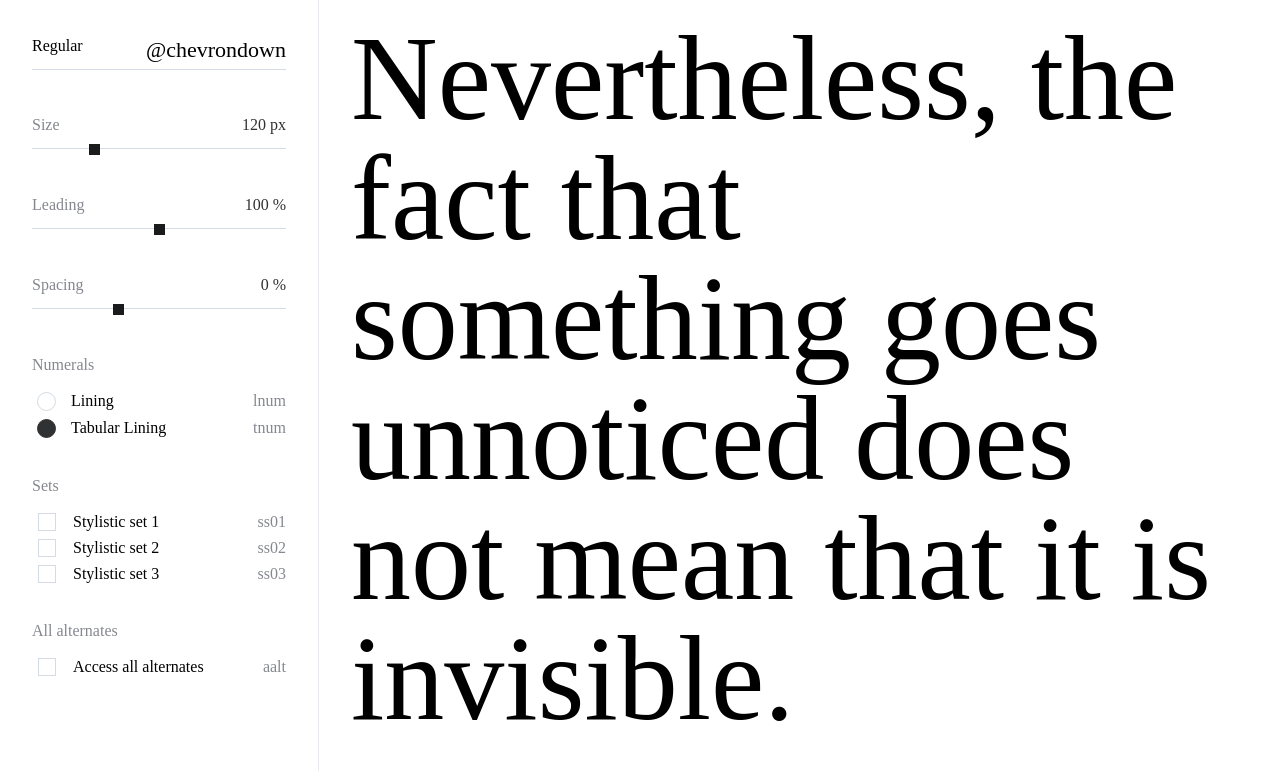
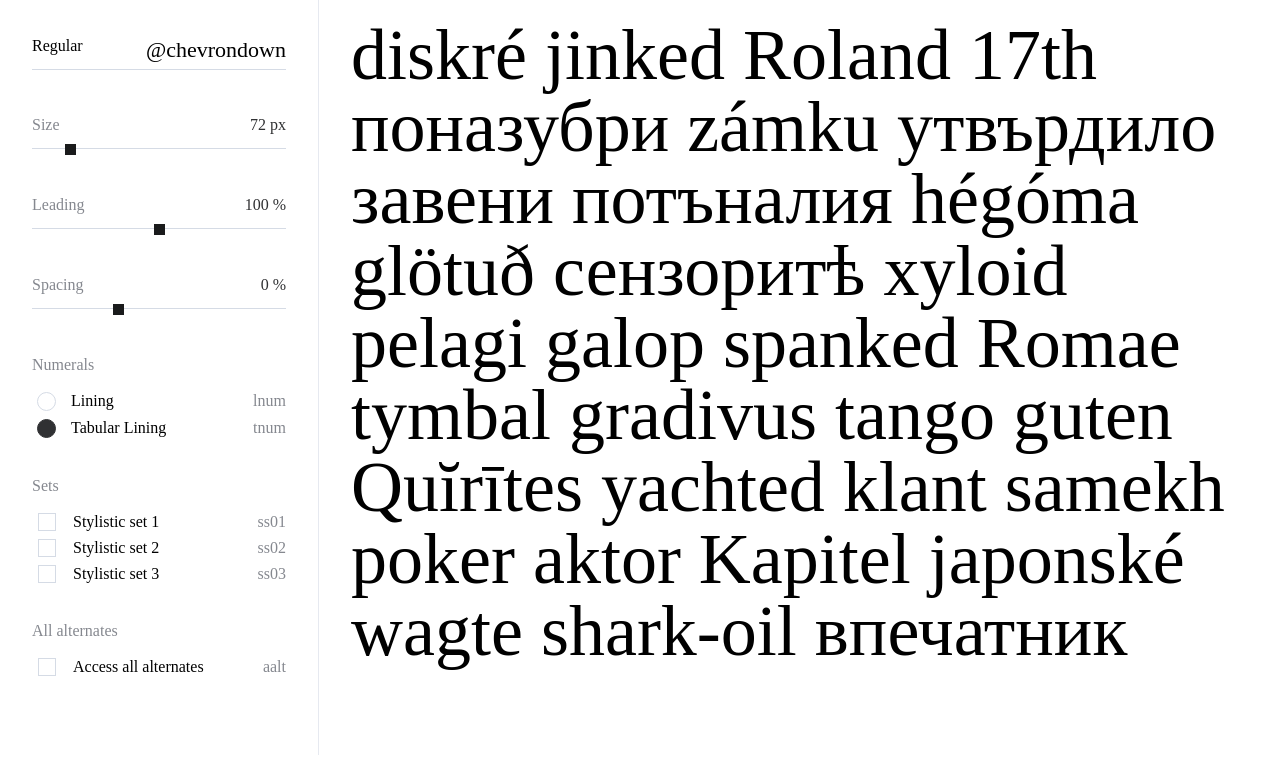
Before and after one commit to Schrift-Tools/schriftTester, a plain HTML site: page index.html in a window 1280 px wide. Shown: the part 45-816 px from the top of the page. Drawn offline with Linux system fonts and the light colour scheme; a web font is replaced by a local one.

Commit message:
upd text sample

```diff
--- a/index.html
+++ b/index.html
@@ -18,11 +18,11 @@
   <body>
     <div name="tester",
       data-control-placement="left",
-      data-text="Nevertheless, the fact that something goes unnoticed does not mean that it is invisible.",
+      data-text="diskré jinked Roland 17th поназубри zámku утвърдило завени потъналия hégóma glötuð сензоритѣ xyloid pelagi galop spanked Romae tymbal gradivus tango guten Quĭrītes yachted klant samekh poker aktor Kapitel japonské wagte shark-oil впечатник",
       data-font-family="Struve",
       data-style="Light; Regular*; Medium; Semibold; Bold;",
       data-label-font="Struve Regular",
-      data-font-size="Size [4..120..500] px",
+      data-font-size="Size [4..72..500] px",
       data-line-height="[75..100..125]",
       data-letter-spacing="Spacing [-10..0..20] % | %",
       data-alignment="Align [Left*, Center; Right]",
```
